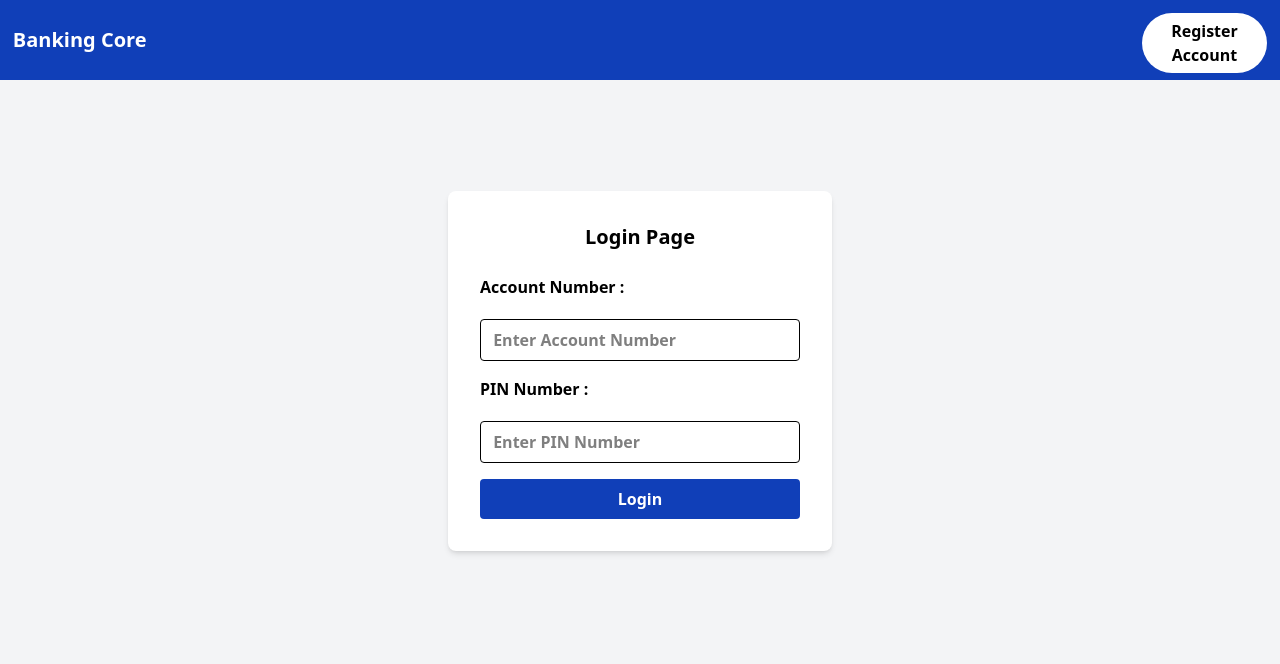
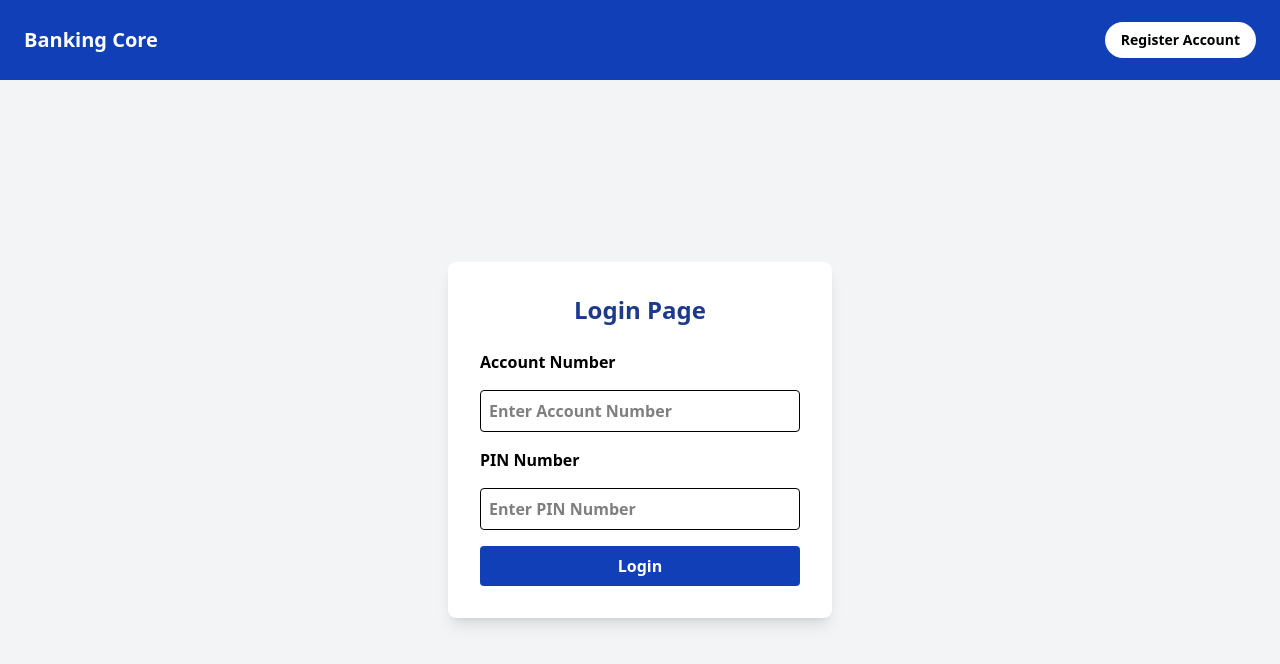
Before and after one commit to MalharBhatt99/DevOps-Learning, a website: page BankingCore/frontend/src/index.html in a window 1280 px wide. Drawn offline with Linux system fonts and the light colour scheme.

Commit message:
PHASE : 4.1.3.1.1: Optimize the code for better viewing and added comments.

```diff
--- a/BankingCore/frontend/src/index.html
+++ b/BankingCore/frontend/src/index.html
@@ -1,4 +1,4 @@
-</html><!DOCTYPE html>
+<!DOCTYPE html>
 <html lang="en">
     <head>
         <meta charset="UTF-8">
@@ -7,31 +7,27 @@
         <link href="./css/output.css" rel="stylesheet">
     </head>
     <body class="bg-gray-100">
-        <section class="w-full h-20 bg-[rgb(16,63,184)] p-[1%]">
-            <header class="w-full h-full flex">
-                <aside class="w-[90%] text-xl font-bold font-sans flex items-center text-white">
-                    <h1>Banking Core</h1>
-                </aside>
-                <div class="w-[10%] h-full justify-center items-center">
-                    <a href="register.html">
-                        <button type="button" class="rounded-full font-semibold text-xss text-black bg-white p-[5%] hover:bg-black hover:border-white-500 transition hover:text-white hover:cursor-pointer">Register Account</button>
-                    </a>
-                </div>
+                <!-- Header -->
+        <section class="w-full h-20 bg-[rgb(16,63,184)] px-6">
+            <header class="flex items-center justify-between h-full">
+                <h1 class="text-xl font-bold text-white font-sans">Banking Core</h1>
+                <a href="register.html">
+                    <button class="rounded-full font-semibold text-sm text-black bg-white px-4 py-2 hover:bg-black hover:text-white transition">Register Account</button>
+                </a>
             </header>
         </section>
-        <section class="w-full h-full">
-            <main class="flex justify-center items-center h-screen pb-[17%]">
-                <div class="bg-white p-8 rounded-lg shadow-md w-96">
-                    <h2 class="text-xl font-bold mb-6 text-center">Login Page</h2>
-                    <form class="flex flex-col text-base font-semibold gap-4" id="loginform" onsubmit="login(event)">
-                        <label class="font-semibold">Account Number :</label>
-                        <input type="number" placeholder=" Enter Account Number" class="w-full border p-2 rounded mt-1 focus:ring-2 focus:ring-blue-500" id="account_number">
-                        <label class="font-semibold">PIN Number :</label>
-                        <input type="password" placeholder=" Enter PIN Number" class="w-full border p-2 rounded mt-1 focus:ring-2 focus:ring-blue-500" id="pin_number">
-                        <button type="submit" class="bg-[rgb(16,63,184)] text-white py-2 rounded hover:bg-blue-600 transition cursor-pointer">Login</button>
-                    </form>
-                </div>
-            </main>
+                <!-- Login Section -->
+        <section class="flex items-center justify-center min-h-[calc(100vh-80px)]">
+            <div class="bg-white p-8 rounded-lg shadow-lg w-96">
+                <h2 class="text-2xl font-bold mb-6 text-center text-blue-900">Login Page</h2>
+                <form class="flex flex-col gap-4 font-semibold" id="loginform" onsubmit="login(event)">
+                    <label>Account Number</label>
+                    <input type="number" placeholder="Enter Account Number" class="w-full border p-2 rounded focus:ring-2 focus:ring-blue-500" id="account_number">
+                    <label>PIN Number</label>
+                    <input type="password" placeholder="Enter PIN Number" class="w-full border p-2 rounded focus:ring-2 focus:ring-blue-500" id="pin_number">
+                    <button type="submit" class="bg-[rgb(16,63,184)] text-white py-2 rounded hover:bg-blue-700 transition">Login</button>
+                </form>
+            </div>
         </section>
         <script src="js/login.js"></script>
     </body>
--- a/BankingCore/frontend/src/js/api.js
+++ b/BankingCore/frontend/src/js/api.js
@@ -9,13 +9,11 @@ function getAccountNumber(){
 }
 
 async function apiRequest(endpoint, method="GET", data=null){
-
     const headers = {
         "Content-Type": "application/json"
     };
 
     const token = getAccessToken();
-
     if(token){
         headers["Authorization"] = "Bearer " + token;
     }
@@ -27,12 +25,10 @@ async function apiRequest(endpoint, method="GET", data=null){
     });
 
     const result = await response.json();
-
     if(!response.ok){
         alert(result.error || "Something went wrong");
         throw new Error(result.error);
     }
-
     return result;
 }
 
```
Also changed, not shown: BankingCore/frontend/src/dashboard.html (+4 -4 lines), BankingCore/frontend/src/js/dashboard.js (+0 -26 lines), BankingCore/frontend/src/js/login.js (+2 -15 lines), BankingCore/frontend/src/js/register.js (+3 -24 lines), BankingCore/frontend/src/js/transactions.js (+1 -18 lines), BankingCore/frontend/src/register.html (+13 -1 lines), BankingCore/frontend/src/css/output.css.
